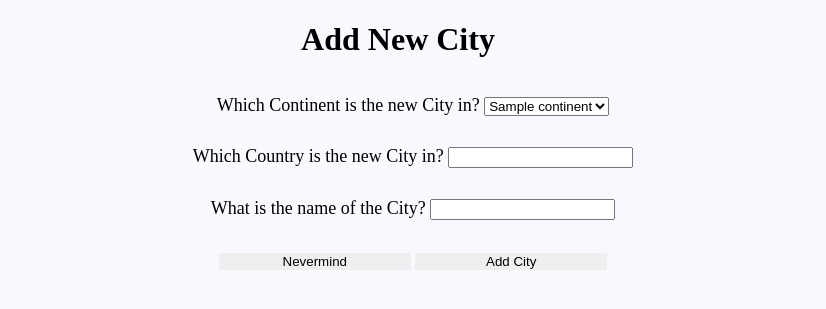
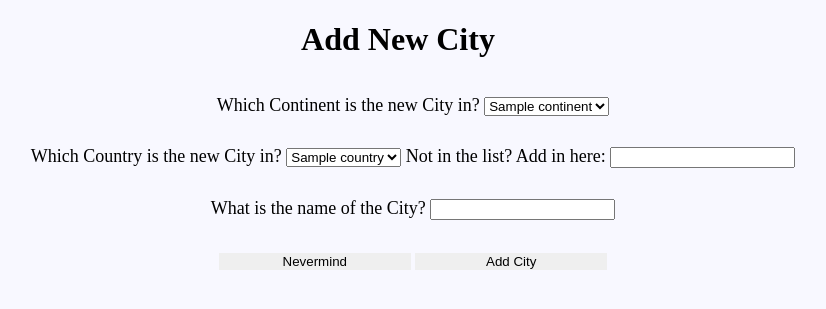
Before and after one commit to RebeccaRBell/travel_bucket_list, a Flask app: page /add_new_city_country in a window 1280 px wide. Shown: the part 100-409 px from the top of the page, without its empty margins (242-1068 px from the left). Run offline with Flask 2, Linux system fonts and the light colour scheme; a database or web service that is not in the repository returns one stand-in record (values such as "Sample title"); some libraries are stand-ins or nearby versions; some web fonts are replaced.

Commit message:
add new country and city bug fixed

```diff
--- a/controllers/cities_controller.py
+++ b/controllers/cities_controller.py
@@ -14,20 +14,24 @@ cities_blueprint = Blueprint("cities", __name__)
 @cities_blueprint.route("/add_new_city_country")
 def add_city_country():
     continents = continent_repository.select_all()
-    return render_template("new_city_country.html", continents=continents)
+    countries = country_repository.select_all()
+    return render_template(
+        "new_city_country.html", continents=continents, countries=countries
+    )
 
 
 @cities_blueprint.route("/add_new_city_country", methods=["POST"])
 def create_new_city():
     new_continent = request.form["new_city_continent"]
-    new_country = request.form["new_city_country"]
     new_city = request.form["new_city_name"]
-    countries = country_repository.select_all()
-    if countries.count(new_country):
-        new_city_country = new_country["id"]
+    if request.form["new_city_country"] == "":
+        existing_country = request.form["city_country"]
+        add_new_city = City(new_city, new_continent, existing_country)
+        city_repository.save(add_new_city)
     else:
-        new_city_country = Country(new_country, new_continent)
-    country_repository.save(new_city_country)
-    add_new_city = City(new_city, new_continent, new_city_country.id)
-    city_repository.save(add_new_city)
+        new_country = request.form["new_city_country"]
+        save_new_country = Country(new_country, new_continent)
+        country_repository.save(save_new_country)
+        add_new_city_and_country = City(new_city, new_continent, save_new_country.id)
+        city_repository.save(add_new_city_and_country)
     return redirect("/trips/add_trip")
--- a/templates/new_city_country.html
+++ b/templates/new_city_country.html
@@ -15,7 +15,15 @@
                         </select>
 		</div>
 		<div>
-			<label for="new_city_country">Which Country is the new City in?</label>
+			<label for="city_country">Which Country is the new City in?</label>
+                        <select name="city_country">
+                                {% for countries in countries if countries.continent_id == 1%}
+                        <option value="{{countries.id}}" name="city_country">
+                                {{countries.name}}
+                        </option>
+                        {% endfor %}
+                        </select>
+                        <label for="new_city_country">Not in the list? Add in here:</label>
 			<input type="text" name="new_city_country" />
 		</div>
 		<div>
```
